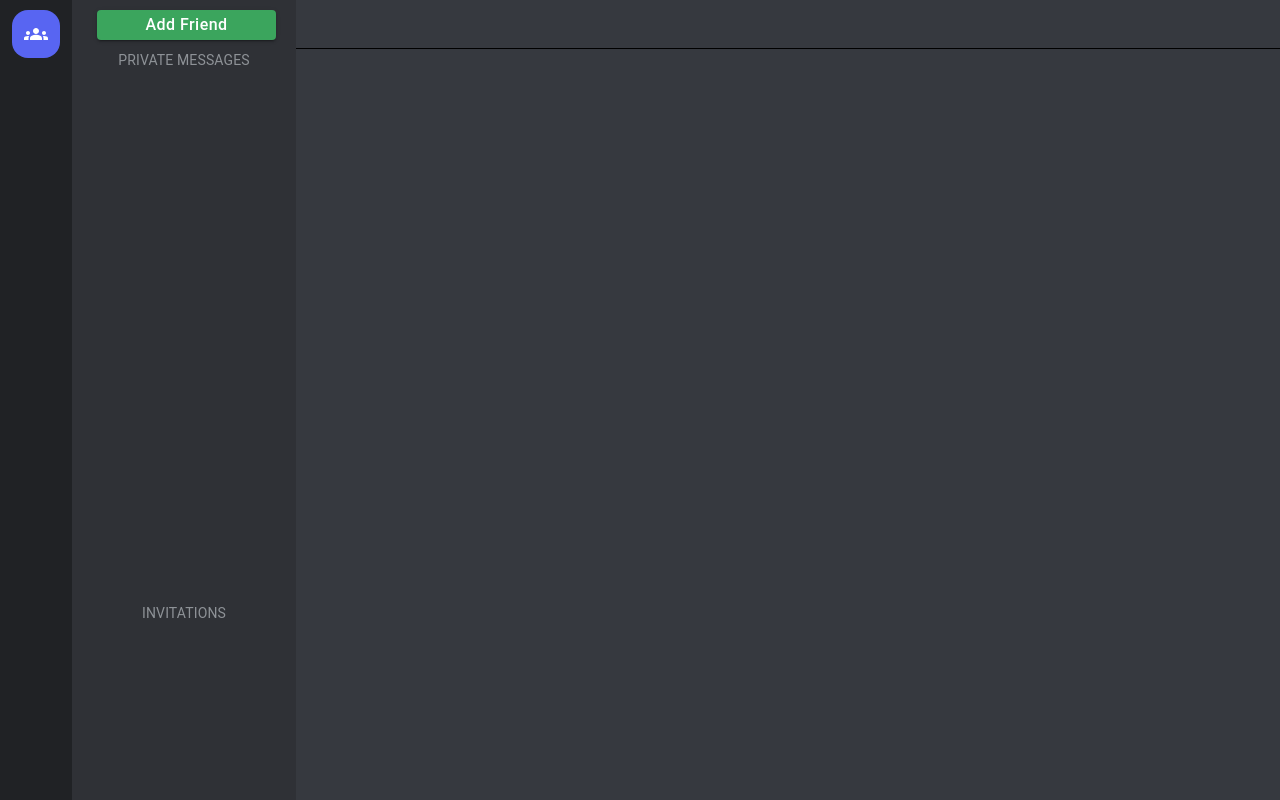
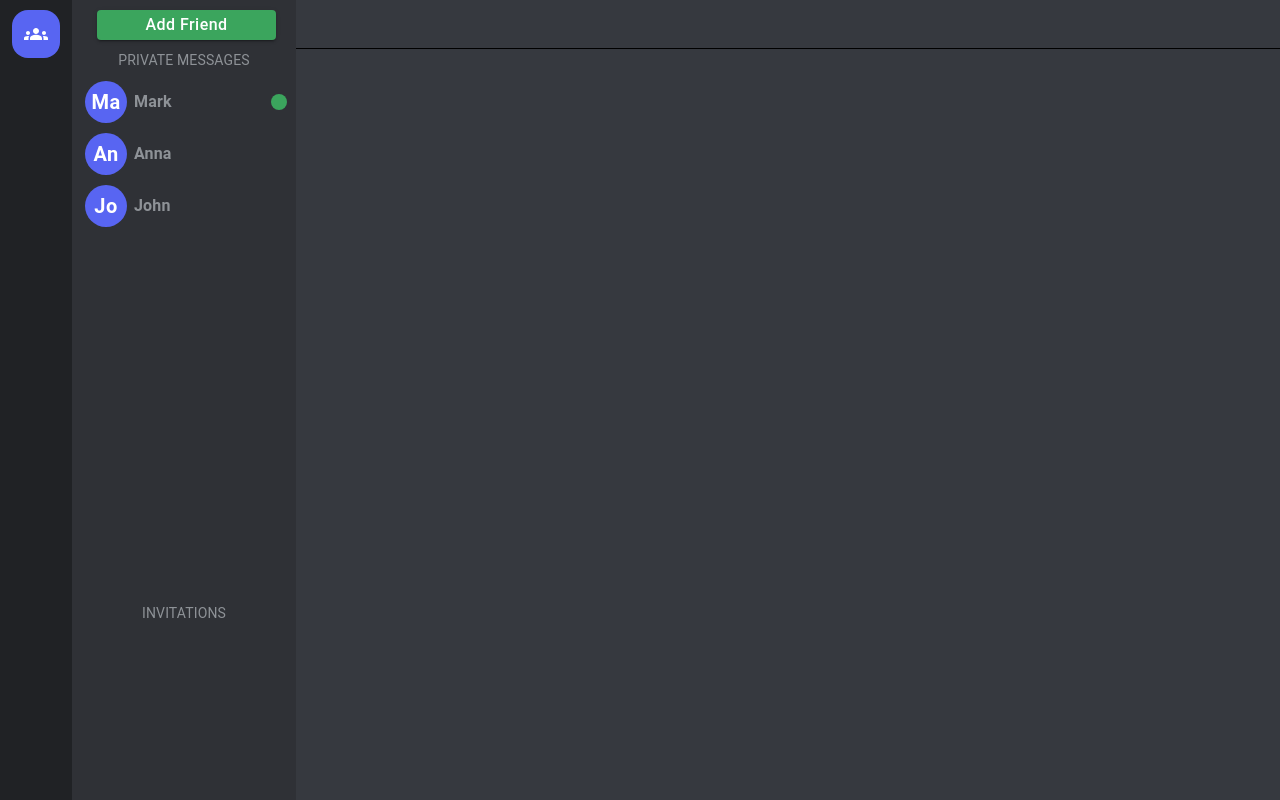
Before and after one commit to Atharva9405/Textilia, a React (Create React App) app in the folder client/: page /dashboard in a window 1280 px wide. Built offline with nearby package versions, Linux system fonts and the light colour scheme.

Commit message:
completed friends list ui

```diff
--- a/client/src/Dashboard/FriendsSideBar/FriendsList/FriendsList.js
+++ b/client/src/Dashboard/FriendsSideBar/FriendsList/FriendsList.js
@@ -1,5 +1,6 @@
-import React from 'react'
-import {styled} from '@mui/system'
+import React from "react";
+import { styled } from "@mui/system";
+import FriendsListItem from "./FriendsListItem";
 
 const DUMMY_FRIENDS = [
   {
@@ -26,8 +27,17 @@
 
 const FriendsList = () => {
   return (
-    <MainContainer></MainContainer>
-  )
-}
+    <MainContainer>
+      {DUMMY_FRIENDS.map((f) => (
+        <FriendsListItem
+          username={f.username}
+          id={f.id}
+          key={f.id}
+          isOnline={f.isOnline}
+        />
+      ))}
+    </MainContainer>
+  );
+};
 
-export default FriendsList
+export default FriendsList;
--- /dev/null
+++ b/client/src/Dashboard/FriendsSideBar/FriendsList/FriendsListItem.js
@@ -0,0 +1,39 @@
+import React from "react";
+import Button from "@mui/material/Button";
+import { Typography } from "@mui/material";
+import Avatar from "../../../shared/components/Avatar";
+import OnlineIndicator from "./OnlineIndicator";
+
+const FriendsListItem = ({ id, username, isOnline }) => {
+  return (
+    <Button
+      style={{
+        width: "100%",
+        height: "42px",
+        marginTop: "10px",
+        display: "flex",
+        alignItems: "center",
+        justifyContent: "flex-start",
+        textTransform: "none",
+        color: "black",
+        position: "relative",
+      }}
+    >
+    <Avatar username={username} />
+      <Typography
+        style={{
+          marginLeft: "7px",
+          fontWeight: 700,
+          color: "#8e9297",
+        }}
+        variant="subtitle1"
+        align="left"
+      >
+        {username}
+      </Typography>
+      {isOnline && <OnlineIndicator />}
+    </Button>
+  );
+};
+
+export default FriendsListItem;
--- /dev/null
+++ b/client/src/Dashboard/FriendsSideBar/FriendsList/OnlineIndicator.js
@@ -0,0 +1,21 @@
+import React from "react";
+import { Box } from "@mui/material";
+import FiberManualRecordIcon from "@mui/icons-material/FiberManualRecord";
+
+const OnlineIndicator = () => {
+  return (
+    <Box
+      sx={{
+        color: "#3ba55d",
+        display: "flex",
+        alignItems: "center",
+        position: "absolute",
+        right: "5px",
+      }}
+    >
+      <FiberManualRecordIcon />
+    </Box>
+  );
+};
+
+export default OnlineIndicator;
--- /dev/null
+++ b/client/src/shared/components/Avatar.js
@@ -0,0 +1,26 @@
+import React from "react";
+import { styled } from "@mui/system";
+
+const AvatarPreview = styled("div")({
+  height: "42px",
+  width: "42px",
+  backgroundColor: "#5865f2",
+  borderRadius: "42px",
+  display: "flex",
+  alignItems: "center",
+  justifyContent: "center",
+  fontSize: "20px",
+  fontWeight: "700",
+  marginLeft: "5px",
+  color: "white",
+});
+
+const Avatar = ({ username, large }) => {
+  return (
+    <AvatarPreview style={large ? { height: "80px", width: "80px" } : {}}>
+      {username.substring(0, 2)}
+    </AvatarPreview>
+  );
+};
+
+export default Avatar;
```
Lines whose indentation alone changed are shown as unchanged.
